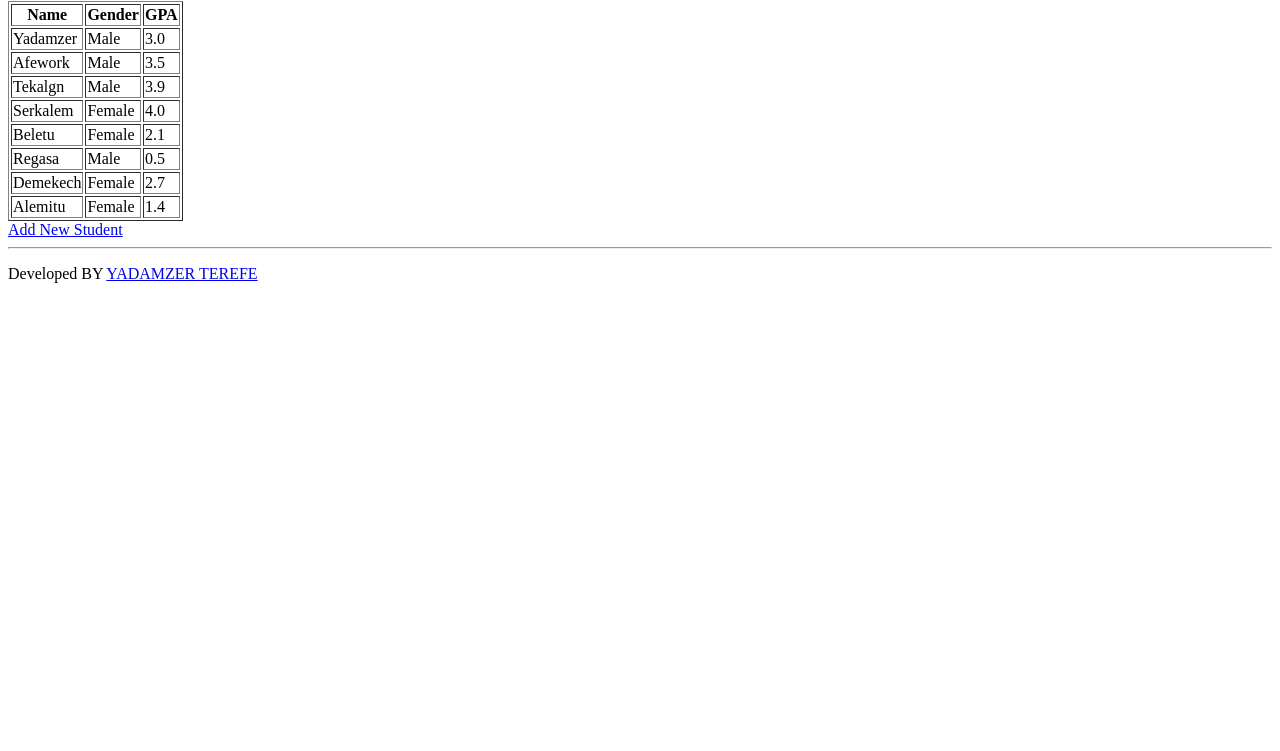
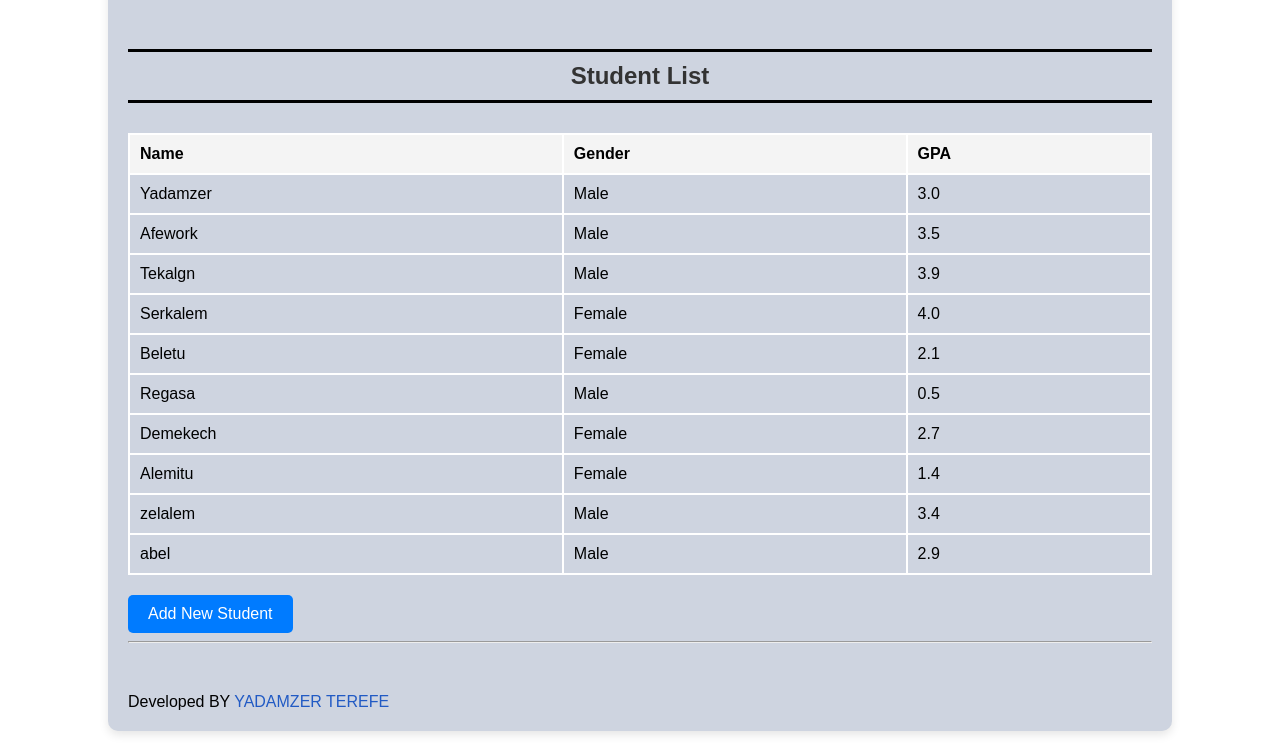
Before and after one commit to yadi09/student_info_matplotlib, a Flask app: page / in a window 1280 px wide. Shown: the part 497-1248 px from the top of the page. Before the commit the page ends 780 px from the top, so only its background shows below. Run offline with Flask 3, Linux system fonts and the light colour scheme.

Commit message:
modifing css

```diff
--- a/app.py
+++ b/app.py
@@ -14,6 +14,8 @@ students_data = [
     {"name": "Regasa", "gender": "Male", "gpa": 0.5},
     {"name": "Demekech", "gender": "Female", "gpa": 2.7},
     {"name": "Alemitu", "gender": "Female", "gpa": 1.4},
+    {"name": "zelalem", "gender": "Male", "gpa": 3.4},
+    {"name": "abel", "gender": "Male", "gpa": 2.9},
 ]
 
 # function to generate diagrams
@@ -33,10 +35,12 @@ def generate_diagrams():
     gender_count = {"Male": 0, "Female": 0}
     for student in students_data:
         gender_count[student["gender"]] += 1
-    plt.bar(gender_count.keys(), gender_count.values(), color=['blue', 'pink'])
+    labels = list(gender_count.keys())
+    sizes = list(gender_count.values())
+    colors = ['skyblue', 'pink']
+    plt.pie(sizes, labels=labels, colors=colors, autopct='%1.1f%%', startangle=90)
     plt.title("Gender Distribution")
-    plt.xlabel("Gender")
-    plt.ylabel("Count")
+    plt.axis('equal')  # Equal aspect ratio ensures the pie chart is a circle
     plt.savefig("static/diagrams/gender_chart.png")
     plt.close()
 
--- /dev/null
+++ b/static/styles.css
@@ -0,0 +1,90 @@
+body {
+    font-family: Arial, sans-serif;
+    margin: 0;
+    padding: 0;
+    background-color: #ffffff;
+}
+
+.container {
+    width: 80%;
+    margin: 20px auto;
+    background: rgb(206, 212, 224);
+    padding: 20px;
+    border-radius: 10px;
+    box-shadow: 0 4px 10px rgba(0, 0, 0, 0.1);
+}
+
+h1,
+h2 {
+    text-align: center;
+    color: #333;
+}
+
+h1 {
+    border-bottom: solid 3px black;
+    padding-bottom: 15px;
+    margin-bottom: 0px;
+}
+
+.diagrams {
+    display: flex;
+    justify-content: space-around;
+    margin: 20px 0;
+}
+
+.diagrams img {
+    max-width: 500px;
+    border: 1px solid #ddd;
+    border-radius: 10px;
+    padding: 5px;
+    background: #215ac4;
+}
+
+.h2 {
+    border-top: solid 3px black;
+    border-bottom: solid 3px black;
+    padding: 10px;
+    margin-top: 50px;
+    margin-bottom: 30px;
+}
+
+table {
+    width: 100%;
+    border-collapse: collapse;
+    margin: 20px 0;
+}
+
+table th,
+table td {
+    border: 2px solid #ffffff;
+    padding: 10px;
+    text-align: left;
+}
+
+table th {
+    background-color: #f4f4f4;
+}
+
+.add-button {
+    display: inline-block;
+    padding: 10px 20px;
+    background: #007BFF;
+    color: white;
+    text-decoration: none;
+    border-radius: 5px;
+    text-align: center;
+}
+
+.add-button:hover {
+    background: #0056b3;
+}
+
+p {
+    margin-top: 50px;
+    margin-bottom: 0;
+}
+
+.yadi {
+    text-decoration: none;
+    color: #215ac4;
+}
--- a/templates/add_student.html
+++ b/templates/add_student.html
@@ -5,6 +5,8 @@
     <meta charset="UTF-8">
     <meta name="viewport" content="width=device-width, initial-scale=1.0">
     <title>Add Student</title>
+    <link rel="stylesheet" href="{{ url_for('static', filename='styles_add_student.css') }}">
+    <!-- <link rel="stylesheet" href="../static/styles_add_student.css"> -->
 </head>
 
 <body>
--- a/templates/index.html
+++ b/templates/index.html
@@ -5,18 +5,23 @@
     <meta charset="UTF-8">
     <meta name="viewport" content="width=device-width, initial-scale=1.0">
     <title>Student GPA App</title>
+    <link rel="stylesheet" href="{{ url_for('static', filename='styles.css') }}">
+    <!-- <link rel="stylesheet" href="../static/styles.css"> -->
 </head>
 
 <body>
+    <div class="container">
         <h1>Student GPA App</h1>
 
         <h2>Diagrams</h2>
-    <div>
+        <div class="diagrams">
             <img src="{{ url_for('static', filename='diagrams/gpa_chart.png') }}" alt="GPA Chart">
             <img src="{{ url_for('static', filename='diagrams/gender_chart.png') }}" alt="Gender Chart">
+            <!-- <img src="../static/diagrams/gpa_chart.png">
+            <img src="../static/diagrams/gender_chart.png"> -->
         </div>
 
-    <h2>Student List</h2>
+        <h2 class="h2">Student List</h2>
         <table border="1">
             <tr>
                 <th>Name</th>
@@ -32,9 +37,11 @@
             {% endfor %}
         </table>
 
-    <a href="{{ url_for('add_student') }}">Add New Student</a>
+        <a class="add-button" href="{{ url_for('add_student') }}">Add New Student</a>
         <hr>
-    <P>Developed BY <a href="https://github.com/yadi09/student_info_matplotlib/">YADAMZER TEREFE</a></P>
+        <P>Developed BY <a class="yadi" href="https://github.com/yadi09/student_info_matplotlib/">YADAMZER TEREFE</a>
+        </P>
+    </div>
 </body>
 
 </html>
```
Also changed, not shown: static/styles_add_student.css (added, +74 -0 lines), static/diagrams/gender_chart.png, static/diagrams/gpa_chart.png. Lines whose indentation alone changed are shown as unchanged.
